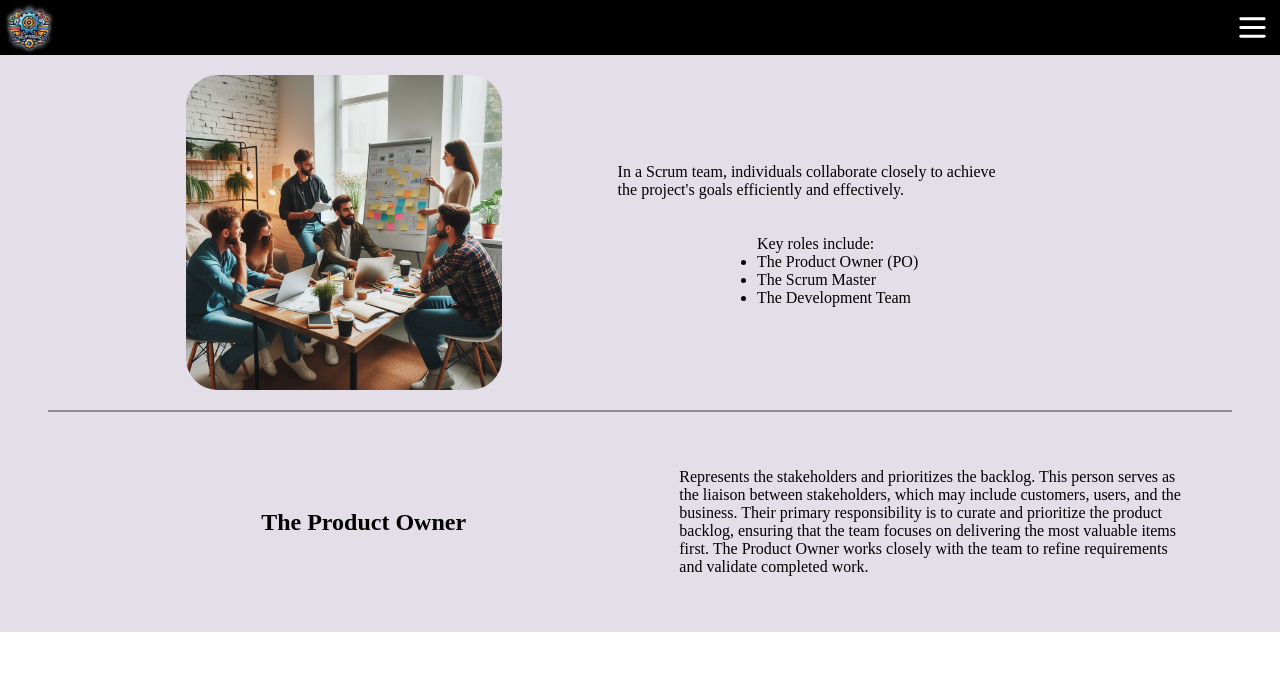
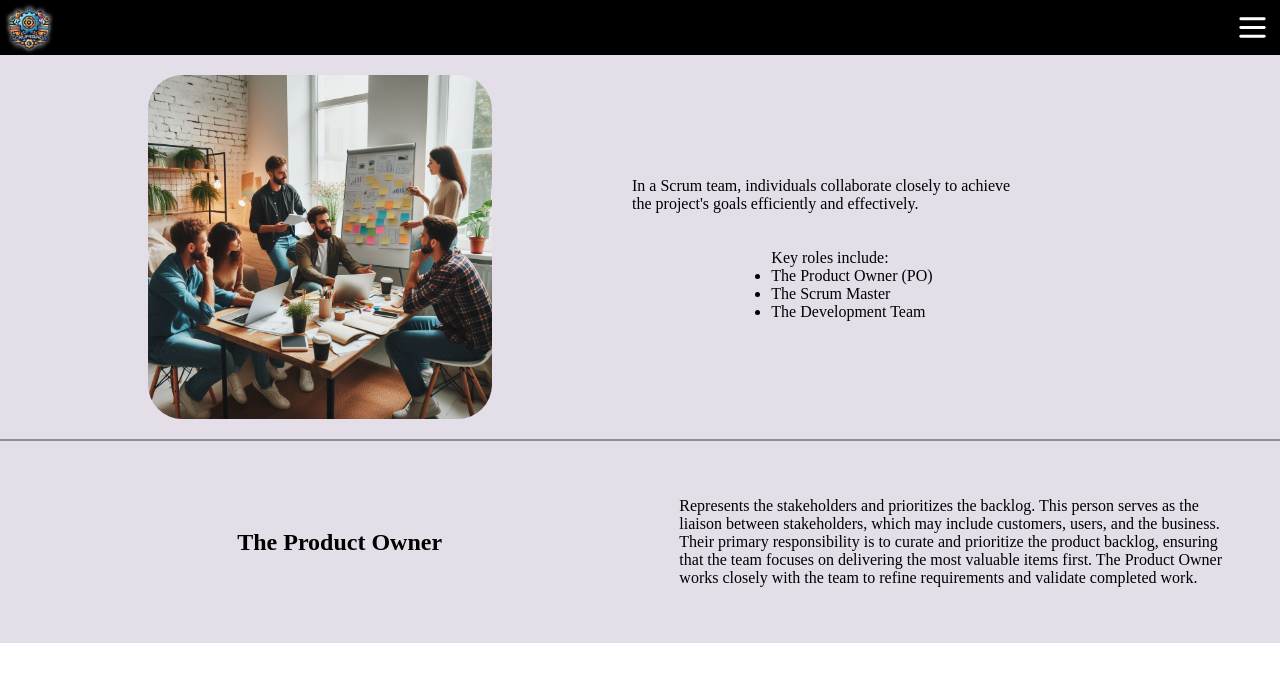
Before and after one commit to Memai2023/scrum-guide, a React (Vite) app: page /scrum-team in a window 1280 px wide. Shown: the top 682 px of the page. Built offline with nearby package versions, Linux system fonts and the light colour scheme.

Commit message:
remove padding from team page

```diff
--- a/src/Pages/ScrumTeam/ScrumTeam.module.css
+++ b/src/Pages/ScrumTeam/ScrumTeam.module.css
@@ -2,5 +2,4 @@
     background-color: #E4DEE8;
     display: flex;
     flex-direction: column;
-    padding: 0 48px;
 }
```
